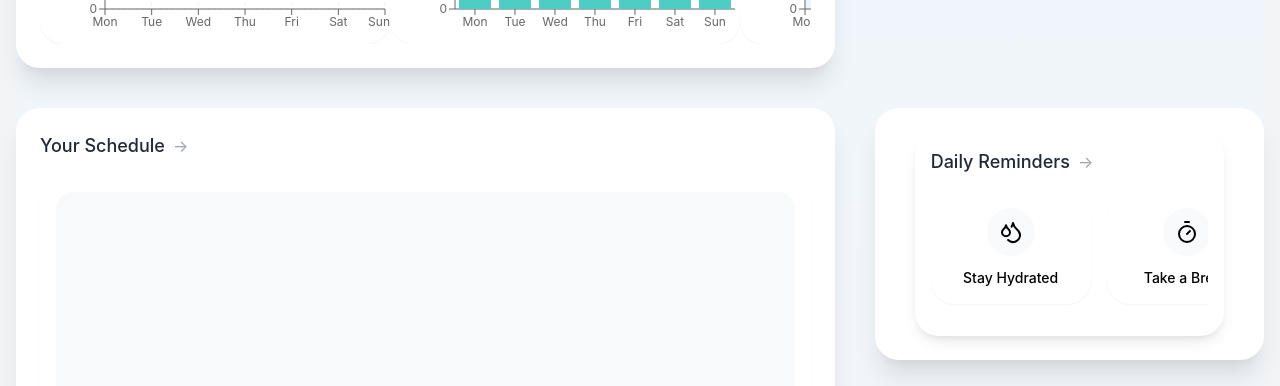
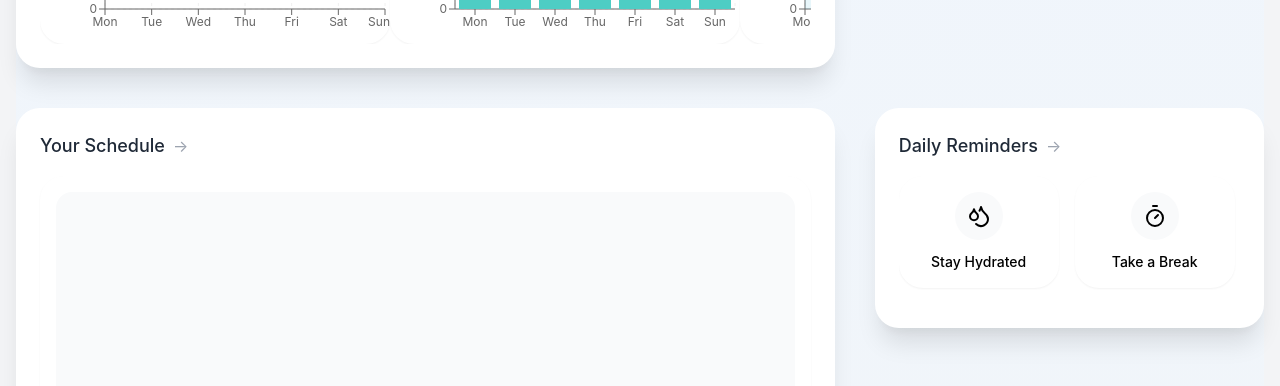
Before and after one commit to Shobhit-Singhh/Harmony-Chatbot, a React (Vite) app: page / in a window 1280 px wide. Shown: the part 1120-1506 px from the top of the page. Built offline with nearby package versions, Linux system fonts and the light colour scheme; no server answers.

Commit message:
app design 9

```diff
--- a/src/components/home/reminder.jsx
+++ b/src/components/home/reminder.jsx
@@ -12,7 +12,7 @@ const ReminderCards = () => {
     ];
 
     return (
-        <div className="mx-4 p-4 bg-white rounded-xl shadow-md">
+        <div className="">
             <div className="flex items-center gap-2 mb-4 ">
                 <h2 className="text-lg font-medium text-gray-800">Daily Reminders</h2>
                 <span className="text-gray-400">→</span>
```
